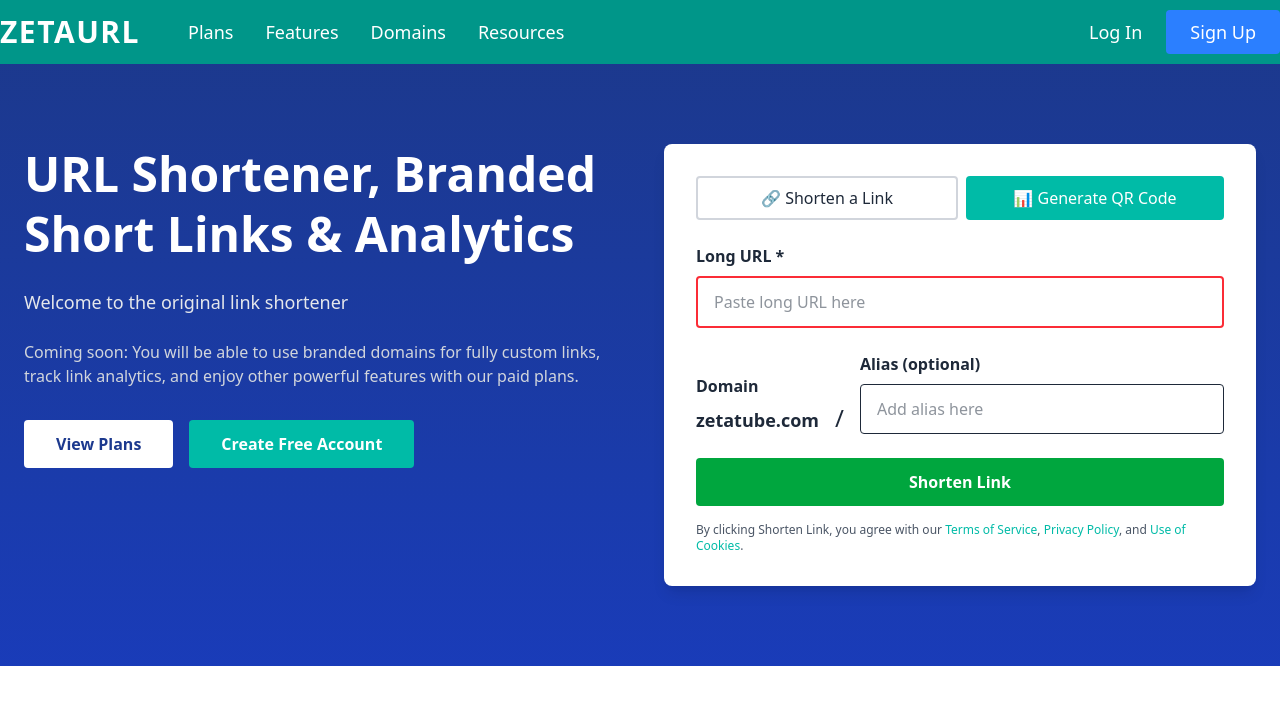
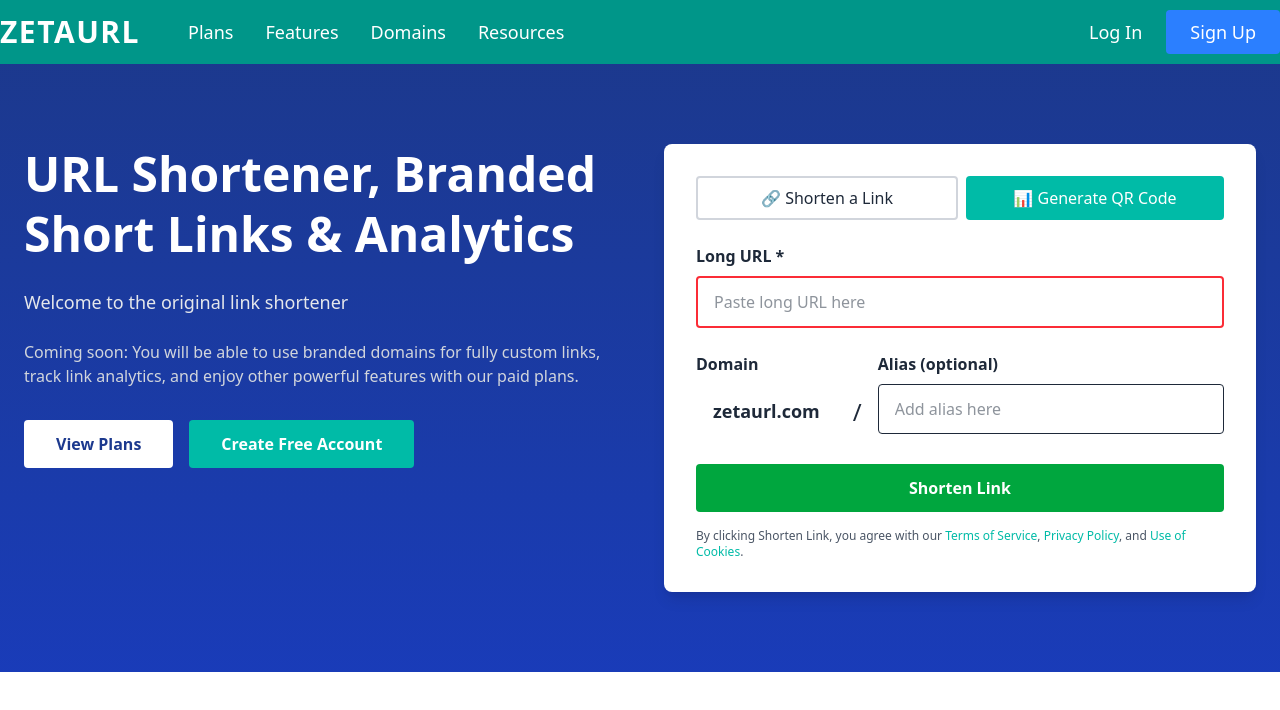
Before and after one commit to jirighoemaanuel/zetatube, a React (Vite) app: page / in a window 1280 px wide. Shown: the top 710 px of the page. Built offline with nearby package versions, Linux system fonts and the light colour scheme.

Commit message:
fixed layout

```diff
--- a/src/App.tsx
+++ b/src/App.tsx
@@ -1,6 +1,5 @@
 import Nav from './components/Nav.tsx';
 import Hero from './components/Hero.tsx';
-import Features from './components/Features.tsx';
 
 function App() {
   return (
--- a/src/components/Hero.tsx
+++ b/src/components/Hero.tsx
@@ -53,12 +53,19 @@
                 />
               </div>
 
-              <div className='flex gap-4 mb-6 items-end'>
+              <div className='flex gap-4 mb-6'>
                 <div>
                   <label className='block font-semibold mb-2'>Domain</label>
-                  <div className='text-lg font-semibold'>zetatube.com</div>
+                  <div className='text-lg font-semibold px-4 py-3 border border-transparent rounded'>
+                    zetaurl.com
+                  </div>
                 </div>
-                <div className='text-2xl'>/</div>
+                <div>
+                  <label className='block font-semibold mb-2 opacity-0'>
+                    /
+                  </label>
+                  <div className='text-2xl py-3'>/</div>
+                </div>
                 <div className='flex-1'>
                   <label className='block font-semibold mb-2'>
                     Alias (optional)
```
